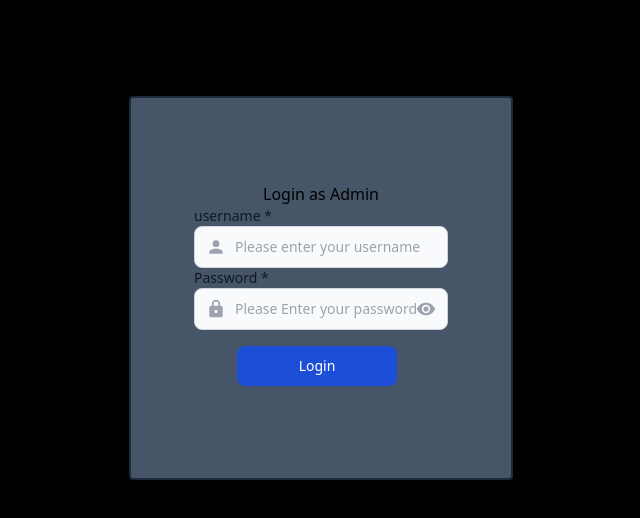
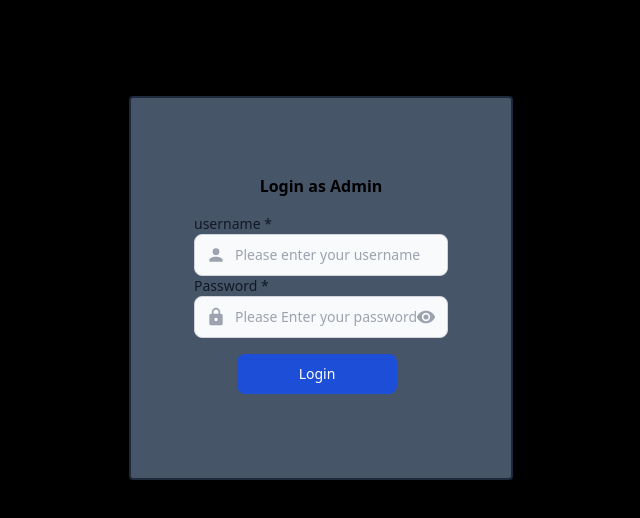
Before and after one commit to sir-george2500/employee_Time_Management_system_fontend, a Next.js app: page /admin-login in a window 1280 px wide. Shown: the top 518 px of the page, without its empty margins (319-959 px from the left). Built offline with nearby package versions, Linux system fonts and the light colour scheme.

Commit message:
completed the admin login form

```diff
--- a/components/AdminForm.jsx
+++ b/components/AdminForm.jsx
@@ -6,7 +6,7 @@ import React from 'react'
 const AdminForm = ({name, text, value, errorMessage, onChange,formik }) => {
   return (
     <>
-    <h1>Login as Admin</h1>
+    <h1 className='mb-4 font-bold'>Login as Admin</h1>
     <div>
     <TextInput
     name={name}
```
